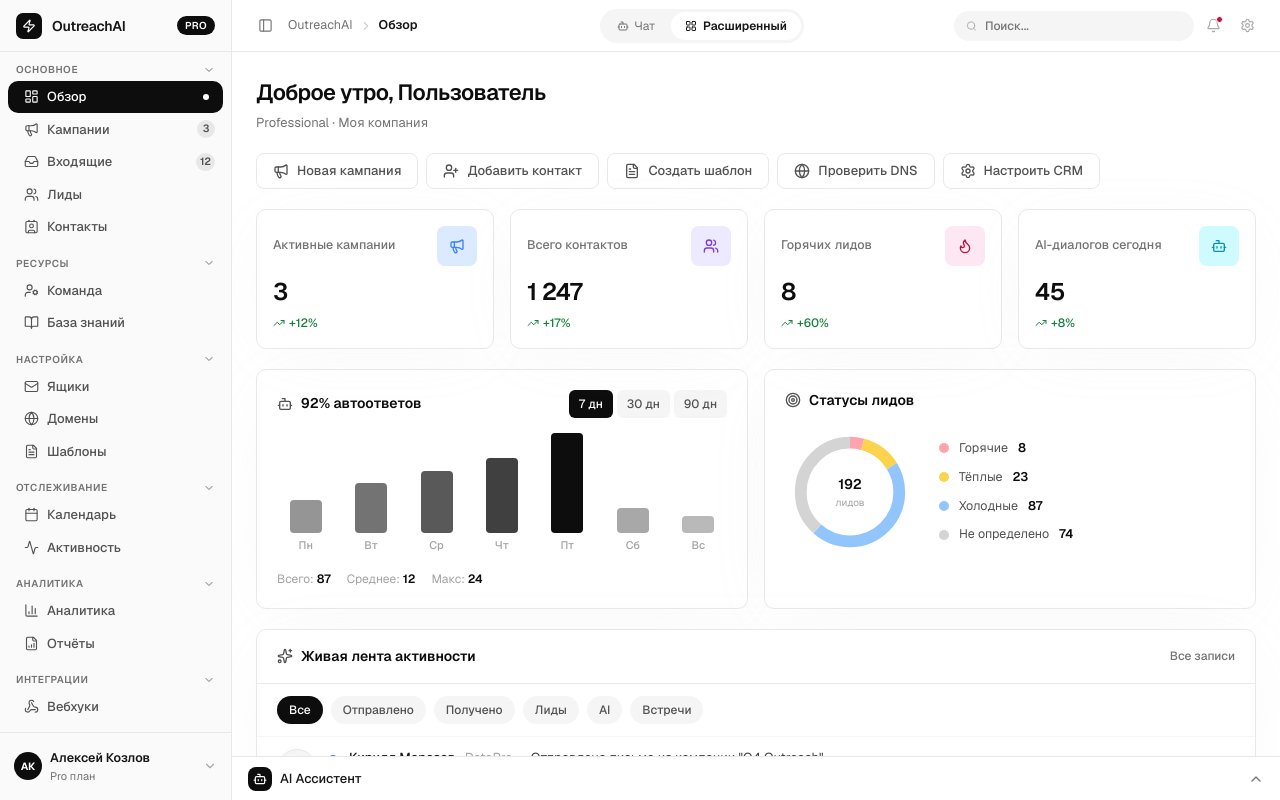
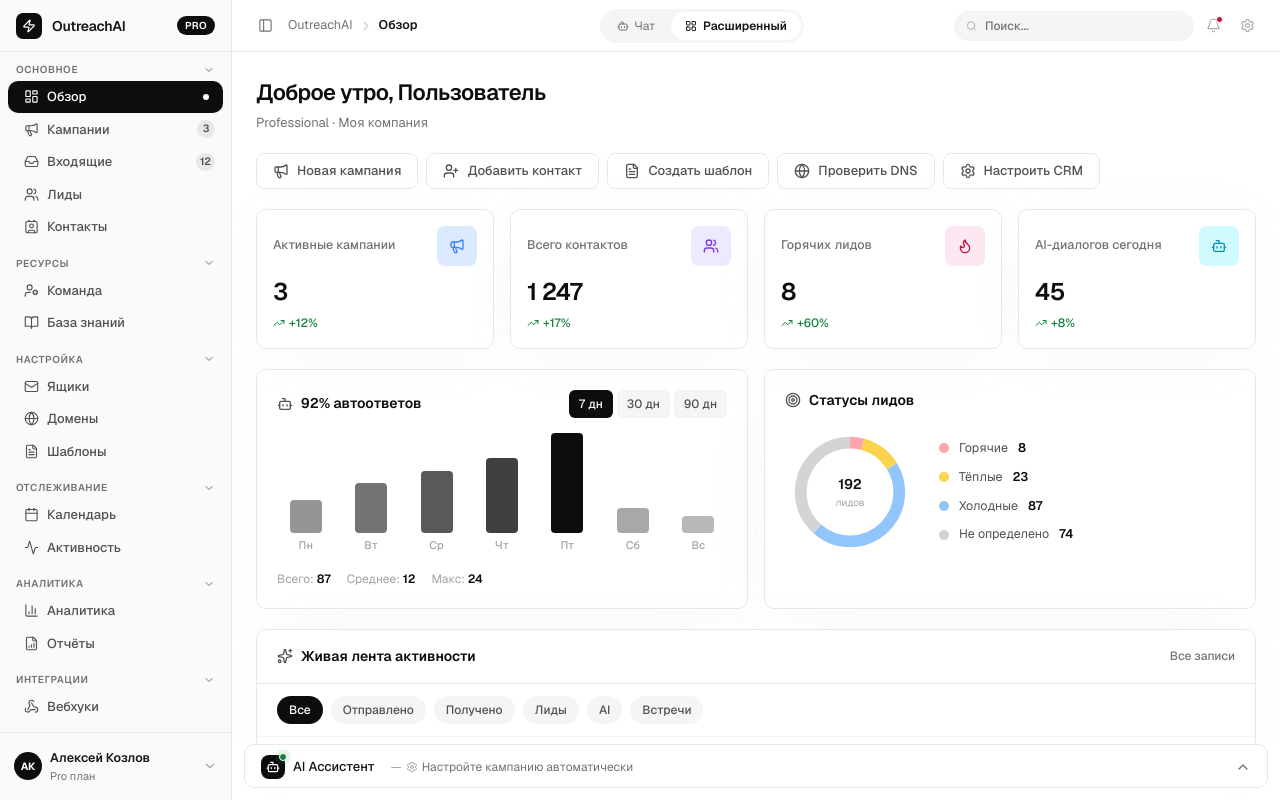
Before and after one commit to Seens12/outreach-dsg, a Next.js app: page / in a window 1280 px wide. Both pictures are taken after a click on the button "Расширенный". Built offline with nearby package versions, Linux system fonts and the light colour scheme.

Commit message:
9ade0a78-d620-4c89-890d-2a47d512053f

```diff
--- a/src/app/page.tsx
+++ b/src/app/page.tsx
@@ -82,12 +82,14 @@
       <Sidebar />
       <div className="flex-1 flex flex-col overflow-hidden min-w-0">
         <Topbar />
-        <main className="flex-1 overflow-hidden relative mx-auto w-full max-w-[1400px]">
-          <Suspense fallback={<LoadingFallback />}>
-            {isChat ? <ChatViewLazy /> : <>{(() => { const V = views[view]; return <V /> })()}</>}
-          </Suspense>
+        <main className="flex-1 overflow-hidden relative mx-auto w-full max-w-[1400px] flex flex-col">
+          <div className="flex-1 overflow-hidden relative">
+            <Suspense fallback={<LoadingFallback />}>
+              {isChat ? <ChatViewLazy /> : <>{(() => { const V = views[view]; return <V /> })()}</>}
+            </Suspense>
+          </div>
+          {!isAuth && !isChat && <AgentPanel />}
         </main>
-        {!isAuth && !isChat && <AgentPanel />}
       </div>
     </div>
   )
--- a/src/components/shared/AgentPanel.tsx
+++ b/src/components/shared/AgentPanel.tsx
@@ -7,19 +7,22 @@
   ChevronUp,
   Sparkles,
   User,
-  Building2,
-  Mail,
-  Lightbulb,
-  Search,
+  GripHorizontal,
   Mic,
   MicOff,
   Loader2,
   X,
   Paperclip,
+  Settings,
+  FileBarChart,
+  Bug,
+  MessageCircle,
 } from 'lucide-react'
 import { cn } from '@/lib/utils'
 import { VoiceWave } from '@/components/shared/VoiceWave'
 import { useVoiceRecording } from '@/lib/useVoiceRecording'
+
+// ── Types ──────────────────────────────────────────────────
 
 interface AgentMessage {
   id: number
@@ -27,12 +30,20 @@
   content: string
 }
 
-const suggestions = [
-  { icon: Building2, label: 'Проанализируй компанию' },
-  { icon: Mail, label: 'Составь письмо' },
-  { icon: Lightbulb, label: 'Предложи стратегию' },
-  { icon: Search, label: 'Найди контакты' },
+// ── Rotating suggestions for collapsed bar ─────────────────
+
+const rotatingTips = [
+  { icon: Settings, text: 'Настройте кампанию автоматически' },
+  { icon: Bug, text: 'Исправьте ошибки в настройках' },
+  { icon: FileBarChart, text: 'Запросите отчёт по результатам' },
+  { icon: MessageCircle, text: 'Задайте вопрос по работе системы' },
+  { icon: Sparkles, text: 'Оптимизируйте воронку outreach' },
+  { icon: FileBarChart, text: 'Проверьте статус доставки писем' },
+  { icon: Settings, text: 'Подключите новый почтовый ящик' },
+  { icon: Bug, text: 'Найдите причину низкого Open Rate' },
 ]
+
+// ── Demo Data ──────────────────────────────────────────────
 
 const initialMessages: AgentMessage[] = [
   {
@@ -134,20 +145,68 @@
   })
 }
 
+// ── Constants ──────────────────────────────────────────────
+
+const MIN_HEIGHT = 44        // collapsed
+const DEFAULT_HEIGHT = 380   // opened default
+const MAX_HEIGHT = 70         // vh — max 70% of viewport
+
 /* ─── Main Agent Panel ─── */
 export function AgentPanel() {
   const [isOpen, setIsOpen] = useState(false)
+  const [panelHeight, setPanelHeight] = useState(DEFAULT_HEIGHT)
   const [messages, setMessages] = useState<AgentMessage[]>(initialMessages)
   const [input, setInput] = useState('')
   const [transcribedText, setTranscribedText] = useState('')
+  const [tipIndex, setTipIndex] = useState(0)
 
   const chatEndRef = useRef<HTMLDivElement>(null)
   const textareaRef = useRef<HTMLTextAreaElement>(null)
+  const isResizing = useRef(false)
+  const startY = useRef(0)
+  const startHeight = useRef(0)
 
+  // ── Rotating tips ──
+  useEffect(() => {
+    const interval = setInterval(() => {
+      setTipIndex(prev => (prev + 1) % rotatingTips.length)
+    }, 3500)
+    return () => clearInterval(interval)
+  }, [])
+
+  // ── Resize handle ──
+  const handleResizeStart = useCallback((e: React.MouseEvent) => {
+    e.preventDefault()
+    isResizing.current = true
+    startY.current = e.clientY
+    startHeight.current = panelHeight
+
+    const onMouseMove = (ev: MouseEvent) => {
+      if (!isResizing.current) return
+      const delta = startY.current - ev.clientY // dragging up = positive delta
+      const maxH = window.innerHeight * 0.7
+      const newH = Math.max(DEFAULT_HEIGHT, Math.min(maxH, startHeight.current + delta))
+      setPanelHeight(newH)
+    }
+
+    const onMouseUp = () => {
+      isResizing.current = false
+      document.removeEventListener('mousemove', onMouseMove)
+      document.removeEventListener('mouseup', onMouseUp)
+      document.body.style.cursor = ''
+      document.body.style.userSelect = ''
+    }
+
+    document.addEventListener('mousemove', onMouseMove)
+    document.addEventListener('mouseup', onMouseUp)
+    document.body.style.cursor = 'ns-resize'
+    document.body.style.userSelect = 'none'
+  }, [panelHeight])
+
+  // ── Voice ──
   const handleTranscribed = useCallback((text: string) => {
     setInput(prev => prev ? `${prev} ${text}` : text)
     setTranscribedText(text)
-    // Trigger auto-resize after transcription
     requestAnimationFrame(() => {
       const ta = textareaRef.current
       if (ta) {
@@ -165,6 +224,7 @@
     cancelRecording,
   } = useVoiceRecording({ onTranscribed: handleTranscribed })
 
+  // ── Chat ──
   useEffect(() => {
     chatEndRef.current?.scrollIntoView({ behavior: 'smooth' })
   }, [messages, isOpen])
@@ -179,10 +239,6 @@
     }
   }
 
-  const handleSuggestion = (label: string) => {
-    setMessages(prev => [...prev, { id: Date.now(), role: 'user', content: label }])
-  }
-
   const handleInputChange = (e: React.ChangeEvent<HTMLTextAreaElement>) => {
     setInput(e.target.value)
     const ta = e.target
@@ -190,52 +246,81 @@
     ta.style.height = Math.min(ta.scrollHeight, 200) + 'px'
   }
 
+  const toggleOpen = () => {
+    if (isOpen) {
+      setIsOpen(false)
+    } else {
+      setPanelHeight(DEFAULT_HEIGHT)
+      setIsOpen(true)
+    }
+  }
+
+  // ── Render ──
+  const currentTip = rotatingTips[tipIndex]
+  const TipIcon = currentTip.icon
+
   return (
+    <div className="flex-shrink-0 mx-3 mb-3">
       <div
-      className="flex flex-col border-t border-[#e8e8e8] bg-white flex-shrink-0 transition-all duration-300 ease-in-out"
-      style={{ height: isOpen ? 350 : 44 }}
+        className={cn(
+          'flex flex-col bg-white border border-[#e8e8e8] shadow-card overflow-hidden transition-[height] duration-300 ease-in-out',
+          isOpen ? 'rounded-t-[12px] rounded-b-[6px]' : 'rounded-[10px]',
+        )}
+        style={{ height: isOpen ? panelHeight : MIN_HEIGHT }}
       >
-      {/* Toggle bar */}
+        {/* ── Resize handle (only when open) ── */}
+        {isOpen && (
+          <div
+            onMouseDown={handleResizeStart}
+            className="flex items-center justify-center h-[10px] cursor-ns-resize hover:bg-[#f5f5f5] transition-colors select-none shrink-0"
+          >
+            <GripHorizontal className="w-4 h-4 text-[#c4c4c4]" />
+          </div>
+        )}
+
+        {/* ── Toggle bar ── */}
         <button
-        onClick={() => setIsOpen(!isOpen)}
-        className="flex items-center gap-2 px-4 h-[44px] flex-shrink-0 cursor-pointer hover:bg-[#f5f5f5] transition-colors"
+          onClick={toggleOpen}
+          className={cn(
+            'flex items-center gap-2 px-4 shrink-0 cursor-pointer hover:bg-[#f5f5f5] transition-colors',
+            isOpen ? 'h-[40px]' : 'h-[44px]',
+          )}
         >
-        <div className="w-6 h-6 rounded-md bg-[#0d0d0d] flex items-center justify-center">
+          <div className="relative flex items-center justify-center w-6 h-6 rounded-md bg-[#0d0d0d] shrink-0">
             <Bot className="w-3.5 h-3.5 text-white" />
+            {!isOpen && (
+              <span className="status-pulse absolute -top-0.5 -right-0.5 w-2 h-2 rounded-full bg-[#15803d] border border-white" />
+            )}
           </div>
+
           <span className="text-[13px] font-medium text-[#171717]">AI Ассистент</span>
+
+          {/* Rotating tip — only when collapsed */}
+          {!isOpen && (
+            <div className="flex items-center gap-1 ml-2 flex-1 min-w-0">
+              <span className="text-[12px] text-[#a3a3a3] flex-shrink-0">—</span>
+              <span
+                key={tipIndex}
+                className="text-[12px] text-[#737373] truncate anim-fade-in inline-flex items-center gap-1"
+              >
+                <TipIcon className="w-3 h-3 text-[#a3a3a3] shrink-0" />
+                {currentTip.text}
+              </span>
+            </div>
+          )}
+
           <ChevronUp
             className={cn(
-            'w-4 h-4 text-[#737373] ml-auto transition-transform duration-300',
+              'w-4 h-4 text-[#737373] shrink-0 transition-transform duration-300',
               isOpen && 'rotate-180',
             )}
           />
         </button>
 
-      {/* Chat area (only when open) */}
+        {/* ── Chat content (only when open) ── */}
         {isOpen && (
           <>
             <div className="flex-1 overflow-y-auto px-4 py-2 space-y-3 custom-scroll">
-            {/* Suggestion chips - only show at initial state */}
-            {messages.length === initialMessages.length && (
-              <div className="flex flex-wrap gap-2 mb-2">
-                {suggestions.map((s, i) => {
-                  const Icon = s.icon
-                  return (
-                    <button
-                      key={s.label}
-                      onClick={() => handleSuggestion(s.label)}
-                      className="anim-scale-in inline-flex items-center gap-1.5 px-2.5 py-1.5 rounded-lg border border-[#e8e8e8] bg-white text-[12px] text-[#525252] hover:bg-[#fafafa] hover:border-[#d4d4d4] transition-colors cursor-pointer"
-                      style={{ animationDelay: `${i * 40}ms` }}
-                    >
-                      <Icon className="w-3.5 h-3.5 text-[#737373]" />
-                      {s.label}
-                    </button>
-                  )
-                })}
-              </div>
-            )}
-
               {messages.map(msg => (
                 <div
                   key={msg.id}
@@ -304,7 +389,6 @@
                   </div>
                 </div>
               ) : (
-              /* Normal Input — textarea on top, icons below */
                 <div className="flex flex-col bg-[#fafafa] border border-[#e8e8e8] rounded-xl overflow-hidden">
                   <textarea
                     ref={textareaRef}
@@ -351,5 +435,6 @@
           </>
         )}
       </div>
+    </div>
   )
 }
```
Lines whose indentation alone changed are shown as unchanged.
